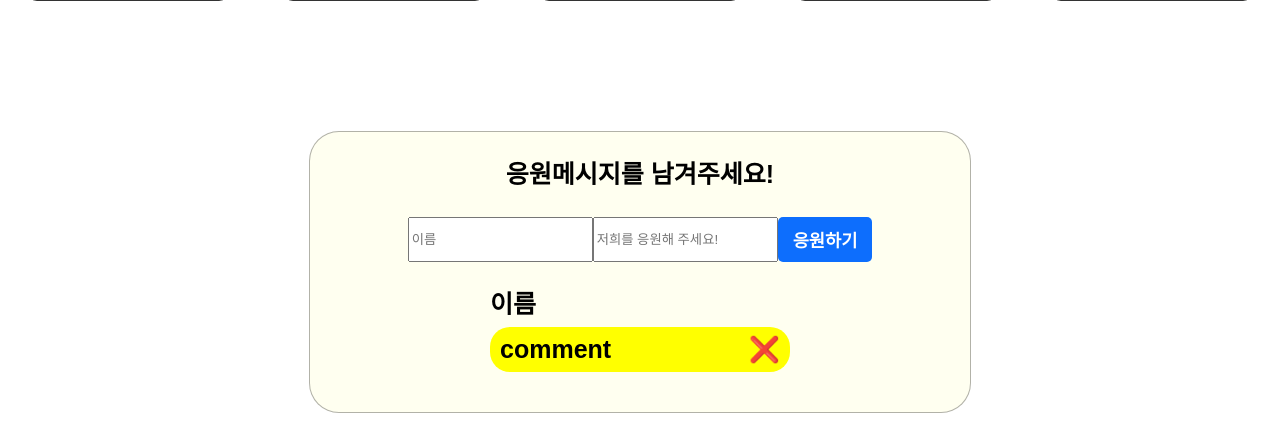
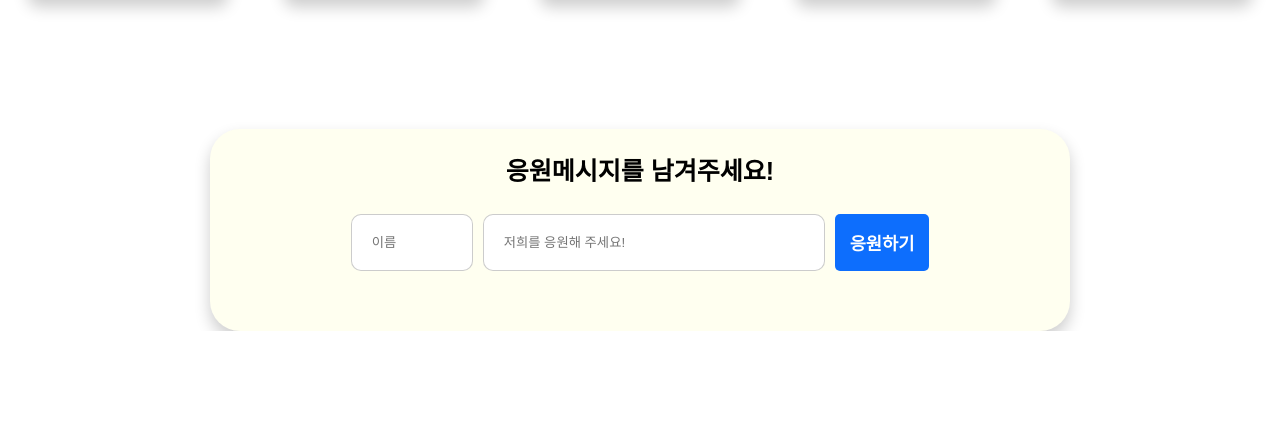
Before and after one commit to HIITMEMARIO/our-team-project, a Flask app: page /card_page in a window 1280 px wide. Shown: the part 1352-1791 px from the top of the page. After the commit the page ends 1683 px from the top, so only its background shows below. Run offline with Flask 3, Linux system fonts and the light colour scheme; some libraries are stand-ins or nearby versions.

Commit message:
10.8 update
top-button 스무스하게 올라오게 기능 변경
nav_bar 팀원 소개 멤버 이름 hover 시 컬러반전
comment 섹션 css 추가
comment 최신 입력 순으로 정렬 기능 추가

```diff
--- a/js/comment.js
+++ b/js/comment.js
@@ -28,30 +28,36 @@ const firebaseConfig = {
 // Firebase 인스턴스 초기화
 const app = initializeApp(firebaseConfig);
 const db = getFirestore(app);
+const ref = collection(db, "comments");
 const submitBtn = document.querySelector("#submit_btn");
 const commentsBox = document.querySelector(".comments");
 
 async function comment() {
   const username = $("#username").val();
   const textarea = $("#textarea").val();
+  const getDate = Timestamp.fromDate(new Date());
 
-  let doc = { username: username, textarea: textarea };
-  const commentref = collection(db, "comments");
-  await addDoc(commentref, doc);
+  let doc = {
+    username: username,
+    textarea: textarea,
+    date: getDate.toDate(), //수정
+  };
+  console.log(doc);
+  await addDoc(ref, doc);
   alert("저장 완료!");
 
   window.location.reload();
 }
 
-let docs = await getDocs(collection(db, "comments"));
+const docs = await getDocs(query(ref, orderBy("date", "desc")));
 addComment(docs);
 
 function addComment(docs) {
   docs.forEach((doc) => {
     let data = doc.data();
-    console.log(data);
     let comment = data.textarea;
     let userName = data.username;
+    let createdDate = data.date;
     // * 새로운 container element 추가하기
     const div = document.createElement("div");
 
@@ -63,6 +69,7 @@ function addComment(docs) {
       <span class="comment__text">${comment}</span>
       <span id="comment__delete">❌</span>
     </div>
+    <p class="comment__timestamp">${createdDate}</p>
   </div>`;
 
     commentsBox.append(div);
@@ -70,21 +77,3 @@ function addComment(docs) {
 }
 
 submitBtn.addEventListener("click", comment);
-
-// let docs = await getDocs(collection(db, "comments"));
-// docs.forEach((doc) => {
-//   let row = doc.data();
-//   const username = row["username"];
-//   const textarea = row["textarea"];
-// });
-
-// $("#submit_btn").click(async function () {
-//   console.log("hello");
-//   const username = $("#username").val();
-//   const textarea = $("#textarea").val();
-
-//   let doc = { username: username, textarea: textarea };
-//   await addDoc(collection(db, "comments"), doc);
-//   alert("저장 완료!");
-//   window.location.reload();
-// });
--- /dev/null
+++ b/js/top-button.js
@@ -0,0 +1,8 @@
+const topBtn = document.querySelector(".top_btn");
+
+function scrollToTop() {
+  console.log("im clicked");
+  scrollTo({ top: 0, behavior: "smooth" });
+}
+
+topBtn.addEventListener("click", scrollToTop);
--- a/static/css/card-page.css
+++ b/static/css/card-page.css
@@ -1,3 +1,7 @@
+:root {
+  --box-shadow: 0px 8px 16px 0px #00000033;
+}
+
 body {
   font-size: 25px;
   font-weight: 600;
@@ -44,10 +48,12 @@ h1 {
   opacity: 0;
 
   border-bottom: 1px solid ivory;
-  box-shadow: 0px 0px 9px 2px #353535;
+  box-shadow: var(--box-shadow);
   display: flex;
   justify-content: center;
   align-items: center;
+
+  background-image: url("https://images.pexels.com/photos/1615681/pexels-photo-1615681.jpeg?auto=compress&cs=tinysrgb&w=1600");
 }
 
 .members {
@@ -56,7 +62,6 @@ h1 {
   justify-content: space-around;
   border-radius: 10px;
   top: -30px;
-
 }
 
 .image {
@@ -71,15 +76,12 @@ h1 {
   display: flex;
   flex-direction: column;
   align-items: center;
-  border: 1px solid #333;
+  box-shadow: var(--box-shadow);
 }
 
-
-.fade-in{
+.fade-in {
   opacity: 1;
 }
-
-
 
 .page-change {
   animation: change 1s ease;
@@ -87,12 +89,10 @@ h1 {
 
 @keyframes change {
   from {
-
     opacity: 0;
   }
 
   to {
-
     opacity: 1;
   }
 }
--- a/static/css/comment.css
+++ b/static/css/comment.css
@@ -6,17 +6,18 @@
   margin: 100px auto 0px auto;
   padding: 30px;
   border-radius: 30px;
-  border: 1px solid rgba(0, 0, 0, 0.3);
-  width: 600px;
+  width: 800px;
   display: flex;
   flex-direction: column;
   align-items: center;
   justify-content: center;
   background-color: ivory;
+  box-shadow: var(--box-shadow);
 }
 
 .comment {
-  width: 300px;
+  width: 500px;
+  margin-bottom: 30px;
 }
 
 .comments__area {
@@ -31,3 +32,29 @@
   margin: 10px 0px;
   border-radius: 20px;
 }
+
+.comments input {
+  padding: 20px;
+  border: 1px solid rgba(0, 0, 0, 0.2);
+  border-radius: 10px;
+}
+
+.comments input:focus {
+  border: none;
+  outline: 3px ridge blue;
+  border-radius: 10px;
+}
+
+.comments input:first-child {
+  width: 80px;
+  margin-right: 10px;
+}
+
+.comments input:nth-child(2) {
+  width: 300px;
+  margin-right: 10px;
+}
+
+.comment__timestamp {
+  font-size: 15px;
+}
--- a/static/css/intro-style.css
+++ b/static/css/intro-style.css
@@ -43,6 +43,7 @@ main {
 
 .top_btn {
   display: flex;
+  z-index: 1;
   flex-direction: column;
   justify-content: center;
   align-items: center;
@@ -101,6 +102,7 @@ main {
   border-radius: 5px;
   margin-bottom: 30px;
   position: relative;
+  box-shadow: 0px 8px 16px 0px #00000033;
 }
 
 .img {
--- a/static/css/nav-bar.css
+++ b/static/css/nav-bar.css
@@ -37,11 +37,12 @@
   cursor: pointer;
 }
 
-
 #list li {
   color: white;
   margin: 5px;
-  padding: 7px;
+}
+.memberlist {
+  overflow: visible;
 }
 
 .memberlist a,
@@ -49,6 +50,19 @@ a:link,
 a:visited {
   color: white;
   text-decoration: none;
+}
+.memberlist a {
+  box-sizing: border-box;
+  display: block;
+  width: 100%;
+  height: 100%;
+  padding: 3px;
+  transition: all 0.3s ease-in-out;
+}
+
+.memberlist a:hover {
+  background-color: white;
+  color: black;
 }
 
 #weather span {
--- a/templates/card-page.html
+++ b/templates/card-page.html
@@ -54,18 +54,16 @@
       </nav>
 
       <!-- top 버튼 -->
-      <a class="top_btn" href="#top">
+      <div class="top_btn">
         <span class="material-symbols-outlined top_arrow">
           keyboard_double_arrow_up
         </span>
-      </a>
+      </div>
 
-      <div class="box">
-        <div class="team">
-          <div>
-            <h2>저희는 사조참치 입니다!</h2>
-            <h2>(궁극적 목적 등 조 설명 작성)</h2>
-          </div>
+      <div class="team">
+        <div>
+          <h2>저희는 사조참치 입니다!</h2>
+          <h2>(궁극적 목적 등 조 설명 작성)</h2>
         </div>
       </div>
       <div class="members">
@@ -141,21 +139,14 @@
             </button>
           </form>
         </div>
-        <div class="comment">
-          <h2 class="comment__username">이름</h2>
-          <div class="comment__contents">
-            <span class="comment__text">comment</span>
-            <span id="comment__delete">❌</span>
-          </div>
-        </div>
       </div>
     </div>
-    <a id="toPersonalIntro" href="introduce.html">개인 소개 페이지</a>
     <script src="../js/main.js"></script>
     <script src="../js/weather.js"></script>
     <script src="../js/introduce.js"></script>
     <script src="../js/nav-member-toggle.js"></script>
     <script src="../js/card-page.js"></script>
+    <script src="../js/top-button.js"></script>
     <script type="module" src="../js/comment.js"></script>
   </body>
 </html>
--- a/templates/introduce.html
+++ b/templates/introduce.html
@@ -46,11 +46,11 @@
       </nav>
       <main>
         <!-- top 버튼 -->
-        <a class="top_btn" href="#top">
+        <div class="top_btn">
           <span class="material-symbols-outlined top_arrow">
             keyboard_double_arrow_up
           </span>
-        </a>
+        </div>
         <div class="inner">
           <!-- 카드 -->
           <div class="card-group">
@@ -126,6 +126,7 @@
     <script src="../js/weather.js"></script>
     <script src="../js/introduce.js"></script>
     <script src="../js/nav-member-toggle.js"></script>
+    <script src="../js/top-button.js"></script>
     <script
       src="https://kit.fontawesome.com/971fe645b6.js"
       crossorigin="anonymous"
--- a/templates/introduce2.html
+++ b/templates/introduce2.html
@@ -123,6 +123,7 @@
     <script src="../js/weather.js"></script>
     <script src="../js/introduce.js"></script>
     <script src="../js/nav-member-toggle.js"></script>
+    <script src="../js/top-button.js"></script>
     <script
       src="https://kit.fontawesome.com/971fe645b6.js"
       crossorigin="anonymous"
--- a/templates/introduce3.html
+++ b/templates/introduce3.html
@@ -127,6 +127,7 @@
     <script src="../js/weather.js"></script>
     <script src="../js/introduce.js"></script>
     <script src="../js/nav-member-toggle.js"></script>
+    <script src="../js/top-button.js"></script>
     <script
       src="https://kit.fontawesome.com/971fe645b6.js"
       crossorigin="anonymous"
--- a/templates/introduce4.html
+++ b/templates/introduce4.html
@@ -122,6 +122,7 @@
     <script src="../js/weather.js"></script>
     <script src="../js/introduce.js"></script>
     <script src="../js/nav-member-toggle.js"></script>
+    <script src="../js/top-button.js"></script>
     <script
       src="https://kit.fontawesome.com/971fe645b6.js"
       crossorigin="anonymous"
--- a/templates/introduce5.html
+++ b/templates/introduce5.html
@@ -122,6 +122,7 @@
     <script src="../js/weather.js"></script>
     <script src="../js/introduce.js"></script>
     <script src="../js/nav-member-toggle.js"></script>
+    <script src="../js/top-button.js"></script>
     <script
       src="https://kit.fontawesome.com/971fe645b6.js"
       crossorigin="anonymous"
```
